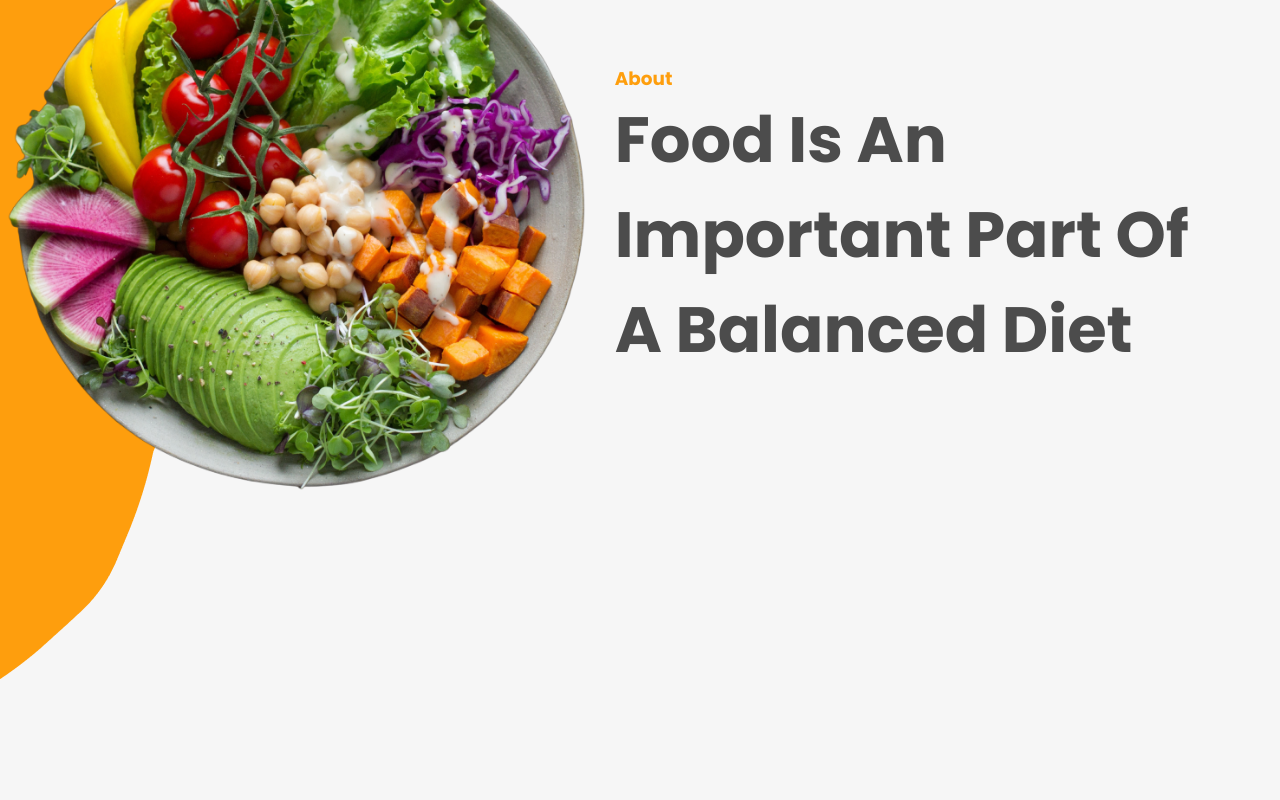
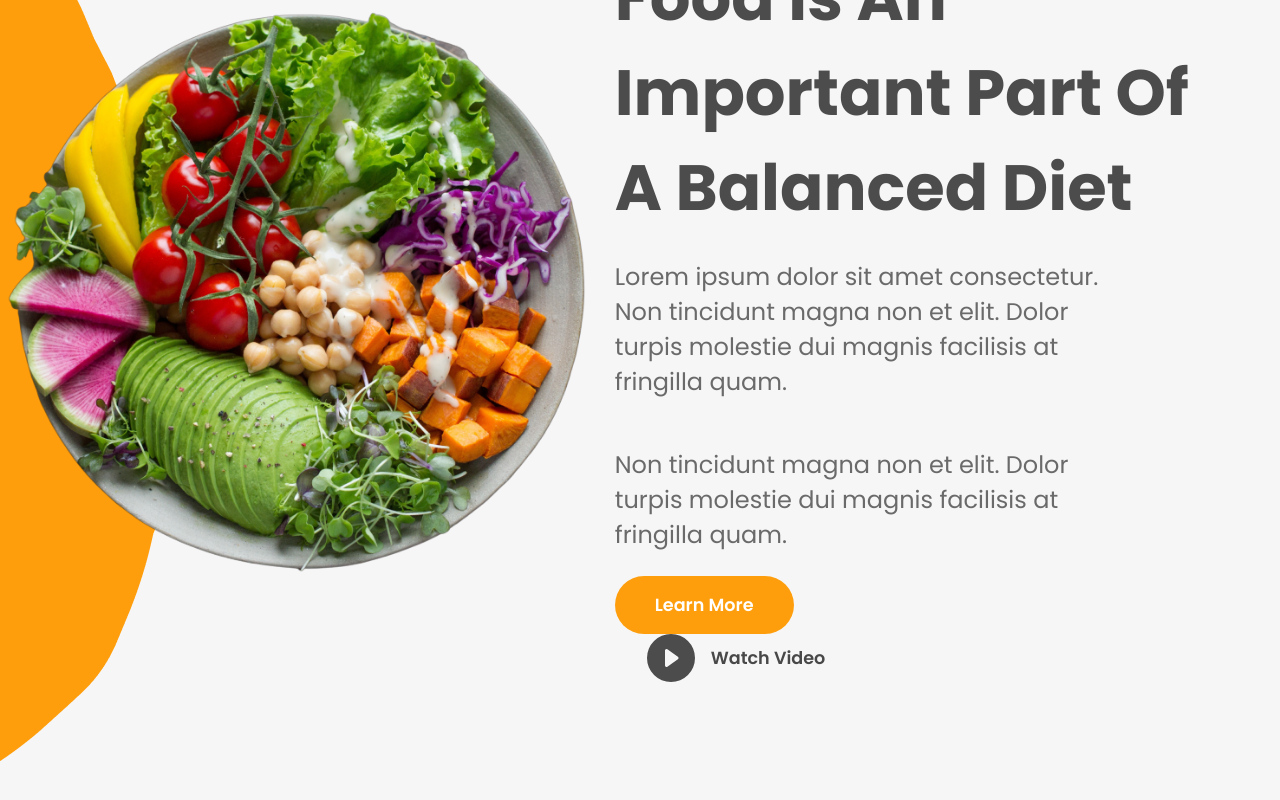
Before and after one commit to pablo-cruzbr/food-delivery-landing-page, a React (Vite) app: page / in a window 1280 px wide. Shown: the part 1096-1896 px from the top of the page. Before the commit the page ends 1846 px from the top, so only its background shows below. Built offline with nearby package versions, Linux system fonts and the light colour scheme.

Commit message:
feat: Section about completed

```diff
--- a/src/components/About.jsx
+++ b/src/components/About.jsx
@@ -1,6 +1,7 @@
 import React from 'react';
 import AboutBackground from '../Assets/about-background.png';
-import AboutBackgroundImage from '../Assets/about-background-image.png'
+import AboutBackgroundImage from '../Assets/about-background-image.png';
+import {BsFillPlayCircleFill} from 'react-icons/bs';
 const About = () => {
   return (
     <div className="about-section-container">
@@ -15,6 +16,20 @@ const About = () => {
         <h1 className="primary-heading">
           Food Is An Important Part Of A Balanced Diet
         </h1>
+        <p className="primary-text">
+          Lorem ipsum dolor sit amet consectetur. Non tincidunt magna non et
+          elit. Dolor turpis molestie dui magnis facilisis at fringilla quam.
+        </p>
+        <p className="primary-text">
+          Non tincidunt magna non et elit. Dolor turpis molestie dui magnis
+          facilisis at fringilla quam.
+        </p>
+        <div className="about-button-container">
+          <button className="secondary-button">Learn More</button>
+          <button className="watch-video-button">
+            <BsFillPlayCircleFill/> Watch Video
+          </button>
+        </div>
       </div>
     </div>
   )
```
